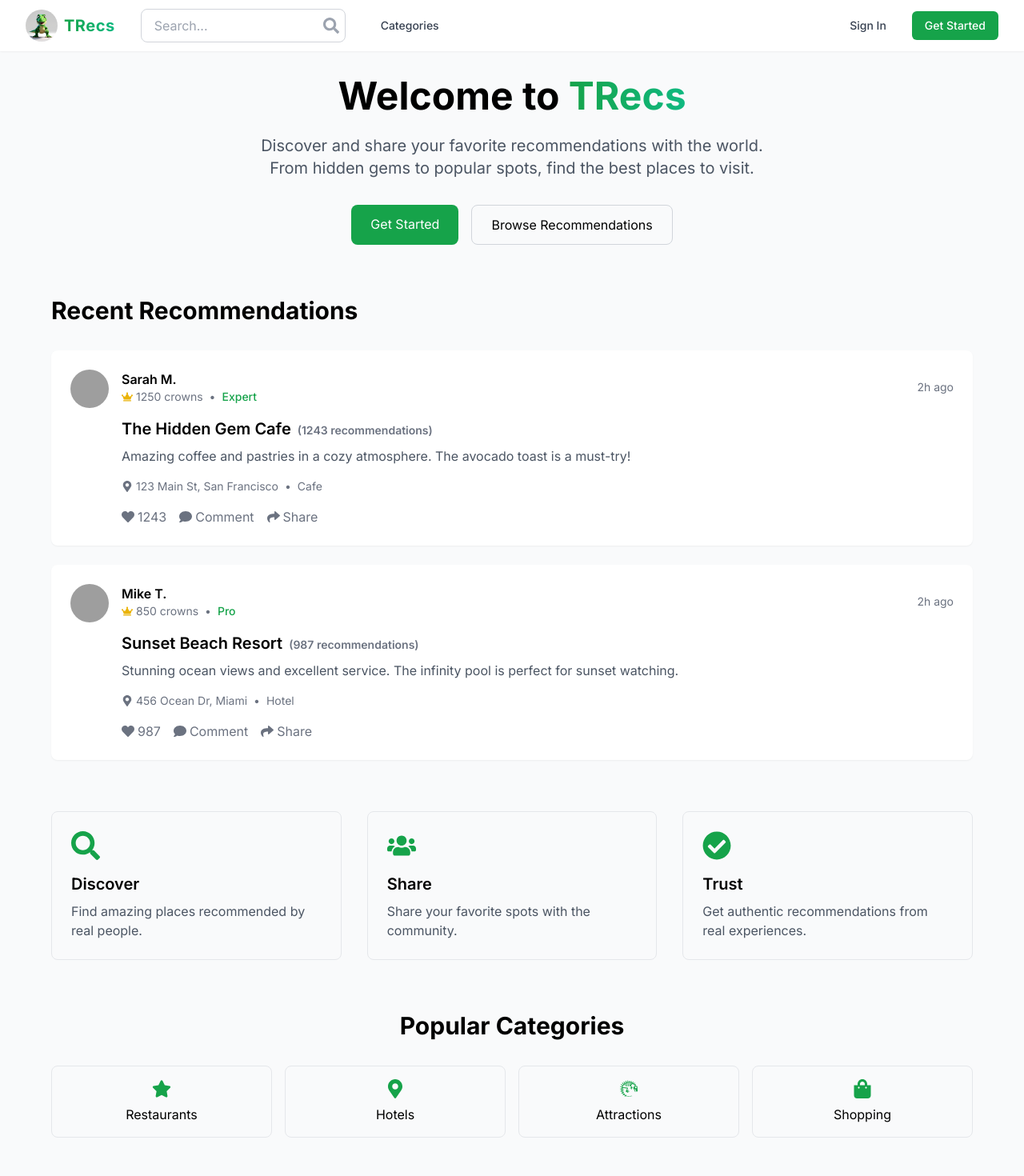
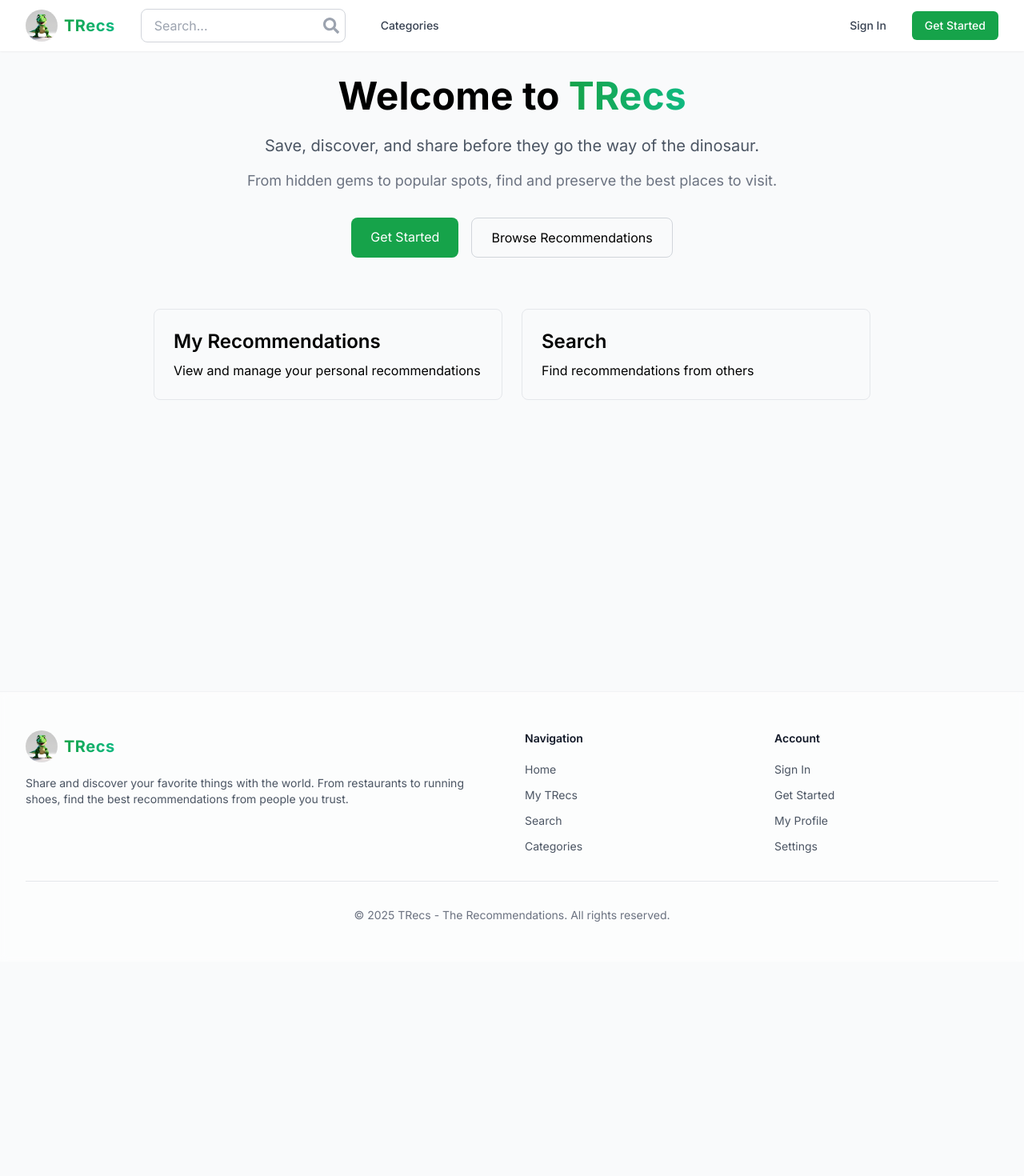
Before and after one commit to JoshRWeinstein/trecs, a Next.js app: page / in a window 1280 px wide. Shown: the top 1470 px of the page at 80% size. After the commit the page ends 1202 px from the top, so only its background shows below. Built offline with nearby package versions, Linux system fonts and the light colour scheme; grey boxes are pictures that could not be loaded.

Commit message:
feat: restore original dinosaur-themed hero copy

```diff
--- a/app/page.tsx
+++ b/app/page.tsx
@@ -1,6 +1,6 @@
 import Link from 'next/link'
 import Image from 'next/image'
-import { FaSearch, FaUsers, FaCheckCircle, FaMapMarkerAlt, FaStar, FaHeart, FaComment, FaShare, FaFilter, FaShoppingBag, FaCrown } from 'react-icons/fa'
+import { FaSearch, FaUsers, FaCheckCircle, FaMapMarkerAlt, FaStar, FaHeart, FaComment, FaShare, FaFilter } from 'react-icons/fa'
 import { GiDinosaurBones } from 'react-icons/gi'
 
 // Mock data for recommendations
@@ -14,9 +14,7 @@ const mockRecommendations = [
     recommendationCount: 1243,
     user: {
       name: 'Sarah M.',
-      avatar: 'https://i.pravatar.cc/150?img=1',
-      crowns: 1250,
-      level: 'Expert'
+      avatar: 'https://i.pravatar.cc/150?img=1'
     },
     image: 'https://images.unsplash.com/photo-1554118811-1e0d58224f24?ixlib=rb-4.0.3&ixid=M3wxMjA3fDB8MHxwaG90by1wYWdlfHx8fGVufDB8fHx8fA%3D%3D&auto=format&fit=crop&w=1470&q=80'
   },
@@ -29,9 +27,7 @@ const mockRecommendations = [
     recommendationCount: 987,
     user: {
       name: 'Mike T.',
-      avatar: 'https://i.pravatar.cc/150?img=2',
-      crowns: 850,
-      level: 'Pro'
+      avatar: 'https://i.pravatar.cc/150?img=2'
     },
     image: 'https://images.unsplash.com/photo-1520250497591-112f2f40a3f4?ixlib=rb-4.0.3&ixid=M3wxMjA3fDB8MHxwaG90by1wYWdlfHx8fGVufDB8fHx8fA%3D%3D&auto=format&fit=crop&w=1470&q=80'
   }
@@ -40,14 +36,17 @@ const mockRecommendations = [
 export default function Home() {
   return (
     <main className="min-h-screen p-8">
-      <div className="max-w-6xl mx-auto">
+      <div className="max-w-4xl mx-auto">
         {/* Hero Section */}
         <div className="mb-16">
           <h1 className="text-5xl font-bold mb-6 text-center">
             Welcome to <span className="bg-gradient-to-r from-green-600 to-emerald-500 bg-clip-text text-transparent">TRecs</span>
           </h1>
-          <p className="text-xl mb-8 text-gray-600 text-center max-w-2xl mx-auto">
-            Discover and share your favorite recommendations with the world. From hidden gems to popular spots, find the best places to visit.
+          <p className="text-xl mb-4 text-gray-600 text-center max-w-2xl mx-auto">
+            Save, discover, and share before they go the way of the dinosaur.
+          </p>
+          <p className="text-lg mb-8 text-gray-500 text-center max-w-2xl mx-auto">
+            From hidden gems to popular spots, find and preserve the best places to visit.
           </p>
           <div className="flex gap-4 justify-center">
             <Link
@@ -64,112 +63,21 @@ export default function Home() {
             </Link>
           </div>
         </div>
-
-        {/* Recent Recommendations Feed */}
-        <div className="mb-16">
-          <h2 className="text-3xl font-bold mb-8">Recent Recommendations</h2>
-          <div className="space-y-6">
-            {mockRecommendations.map((rec) => (
-              <div key={rec.id} className="bg-white rounded-lg shadow-sm p-6 hover:shadow-md transition-shadow">
-                <div className="flex items-start space-x-4">
-                  <div className="flex-shrink-0">
-                    <Image
-                      src={rec.user.avatar}
-                      alt={rec.user.name}
-                      width={48}
-                      height={48}
-                      className="rounded-full"
-                    />
-                  </div>
-                  <div className="flex-1 min-w-0">
-                    <div className="flex items-center justify-between">
-                      <div>
-                        <Link href={`/profile/${rec.user.name.toLowerCase().replace(' ', '')}`} className="font-semibold hover:text-green-600">
-                          {rec.user.name}
-                        </Link>
-                        <div className="flex items-center text-sm text-gray-500">
-                          <FaCrown className="text-yellow-500 mr-1" />
-                          <span>{rec.user.crowns} crowns</span>
-                          <span className="mx-2">•</span>
-                          <span className="text-green-600 font-medium">{rec.user.level}</span>
-                        </div>
-                      </div>
-                      <span className="text-sm text-gray-500">2h ago</span>
-                    </div>
-                    <div className="mt-4">
-                      <h3 className="text-xl font-semibold mb-2">
-                        {rec.title}
-                        <span className="text-sm text-gray-500 ml-2">({rec.recommendationCount} recommendations)</span>
-                      </h3>
-                      <p className="text-gray-600 mb-4">{rec.description}</p>
-                      <div className="flex items-center text-sm text-gray-500 mb-4">
-                        <FaMapMarkerAlt className="mr-1" />
-                        <span>{rec.location}</span>
-                        <span className="mx-2">•</span>
-                        <span>{rec.category}</span>
-                      </div>
-                      <div className="flex items-center space-x-4">
-                        <button className="flex items-center text-gray-500 hover:text-green-600">
-                          <FaHeart className="mr-1" />
-                          <span>{rec.recommendationCount}</span>
-                        </button>
-                        <button className="flex items-center text-gray-500 hover:text-green-600">
-                          <FaComment className="mr-1" />
-                          <span>Comment</span>
-                        </button>
-                        <button className="flex items-center text-gray-500 hover:text-green-600">
-                          <FaShare className="mr-1" />
-                          <span>Share</span>
-                        </button>
-                      </div>
-                    </div>
-                  </div>
-                </div>
-              </div>
-            ))}
-          </div>
-        </div>
-
-        {/* Features Section */}
-        <div className="grid grid-cols-1 md:grid-cols-3 gap-8 mb-16">
-          <div className="p-6 border rounded-lg hover:shadow-lg transition-shadow">
-            <FaSearch className="text-4xl text-green-600 mb-4" />
-            <h3 className="text-xl font-semibold mb-2">Discover</h3>
-            <p className="text-gray-600">Find amazing places recommended by real people.</p>
-          </div>
-          <div className="p-6 border rounded-lg hover:shadow-lg transition-shadow">
-            <FaUsers className="text-4xl text-green-600 mb-4" />
-            <h3 className="text-xl font-semibold mb-2">Share</h3>
-            <p className="text-gray-600">Share your favorite spots with the community.</p>
-          </div>
-          <div className="p-6 border rounded-lg hover:shadow-lg transition-shadow">
-            <FaCheckCircle className="text-4xl text-green-600 mb-4" />
-            <h3 className="text-xl font-semibold mb-2">Trust</h3>
-            <p className="text-gray-600">Get authentic recommendations from real experiences.</p>
-          </div>
-        </div>
-
-        {/* Categories Section */}
-        <div className="mb-16">
-          <h2 className="text-3xl font-bold mb-8 text-center">Popular Categories</h2>
-          <div className="grid grid-cols-2 md:grid-cols-4 gap-4">
-            <Link href="/search?category=restaurants" className="p-4 border rounded-lg hover:bg-gray-50 text-center">
-              <FaStar className="text-2xl text-green-600 mx-auto mb-2" />
-              <span>Restaurants</span>
-            </Link>
-            <Link href="/search?category=hotels" className="p-4 border rounded-lg hover:bg-gray-50 text-center">
-              <FaMapMarkerAlt className="text-2xl text-green-600 mx-auto mb-2" />
-              <span>Hotels</span>
-            </Link>
-            <Link href="/search?category=attractions" className="p-4 border rounded-lg hover:bg-gray-50 text-center">
-              <GiDinosaurBones className="text-2xl text-green-600 mx-auto mb-2" />
-              <span>Attractions</span>
-            </Link>
-            <Link href="/search?category=shopping" className="p-4 border rounded-lg hover:bg-gray-50 text-center">
-              <FaShoppingBag className="text-2xl text-green-600 mx-auto mb-2" />
-              <span>Shopping</span>
-            </Link>
-          </div>
+        <div className="grid grid-cols-1 md:grid-cols-2 gap-6">
+          <Link
+            href="/my-recs"
+            className="p-6 border rounded-lg hover:bg-gray-50 transition-colors"
+          >
+            <h2 className="text-2xl font-semibold mb-2">My Recommendations</h2>
+            <p>View and manage your personal recommendations</p>
+          </Link>
+          <Link
+            href="/search"
+            className="p-6 border rounded-lg hover:bg-gray-50 transition-colors"
+          >
+            <h2 className="text-2xl font-semibold mb-2">Search</h2>
+            <p>Find recommendations from others</p>
+          </Link>
         </div>
       </div>
     </main>
```
